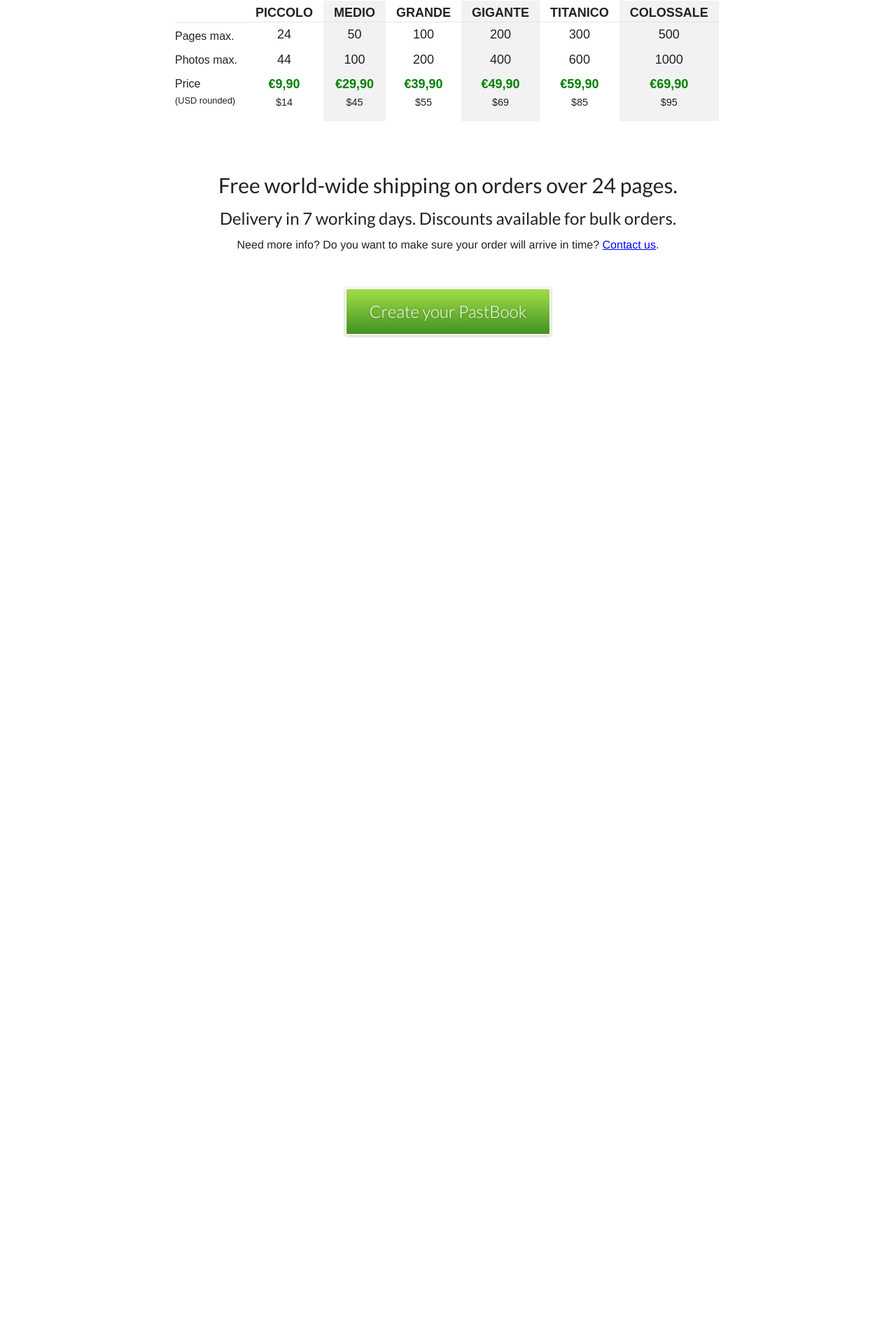
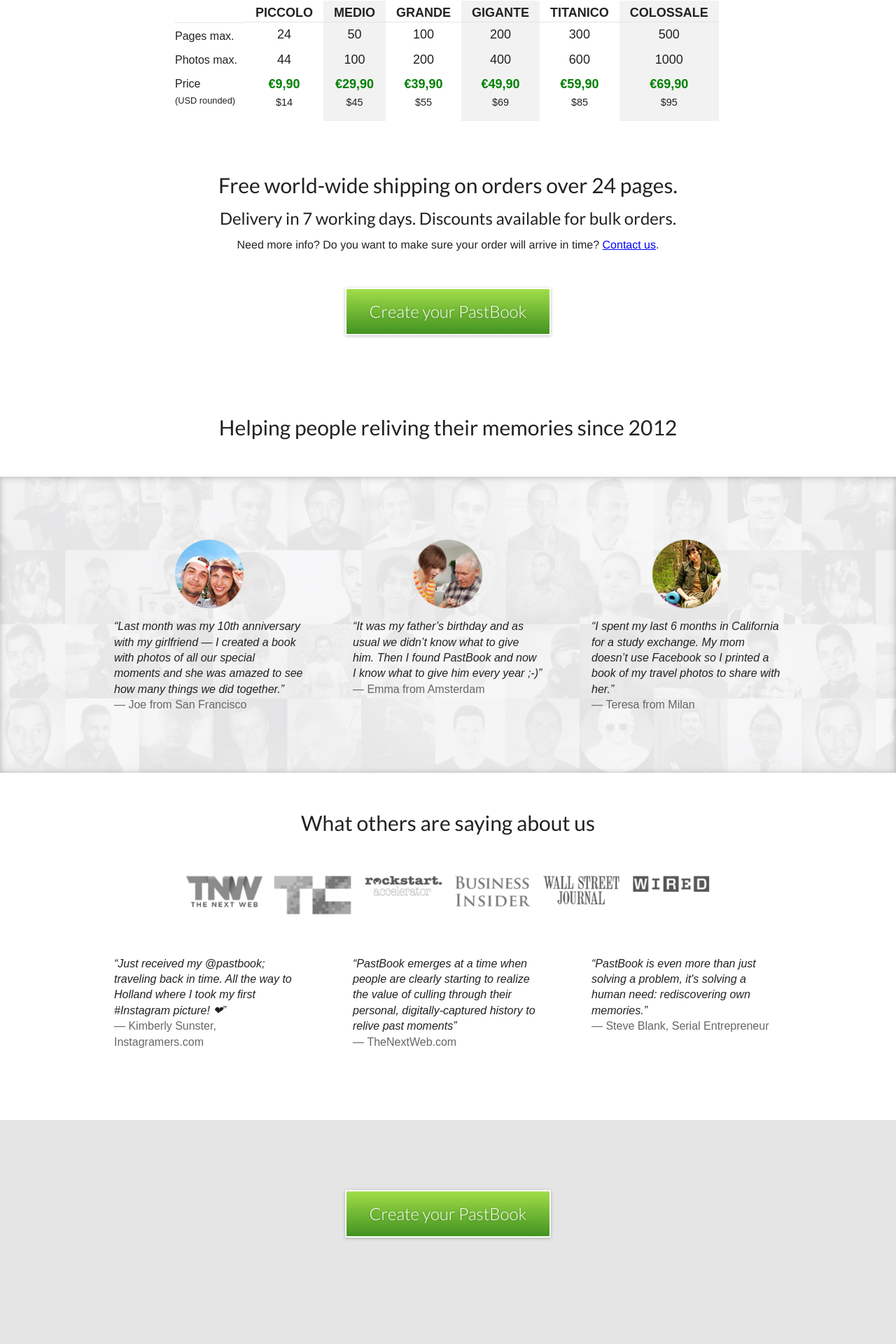
Before and after one commit to makiwara/pastbookdemo, a PHP site: page /new/index.html in a window 1280 px wide. Shown: the part 2600-4520 px from the top of the page at 70% size. Before the commit the page ends 3082 px from the top, so only its background shows below. Run offline with PHP 8.4, Linux system fonts and the light colour scheme; some libraries are stand-ins or nearby versions.

Commit message:
Done with completely new landing

```diff
--- a/new/css/main.css
+++ b/new/css/main.css
@@ -246,6 +246,31 @@
 
 .g-center-button.g-block { padding-top: 0 }
 
+#testimonials h1 { text-align: center; }
+#credits {
+    background-image: url(/new/img/bg-users.jpg);
+    background-size: cover;
+    box-shadow: inset 0px 1px 10px 0px rgba(0,0,0,0.25);
+}
+#credits .credits-txt { font-style: italic; }
+#credits .credits-name { color: #666666;}
+#brands h1 { text-align: center; margin-bottom: 20px; }
+#brands .brands-img { text-align: center; }
+#brands img { display:inline; height: 70px;}
+#brands .brands-txt { font-style: italic; }
+#brands .brands-name { color: #666666;}
+
+footer { text-align: center; line-height: 30px;}
+footer a { white-space: nowrap; margin: 10px; }
+footer a:link, footer a:visited { color: #000000; text-decoration: underline; }
+footer .footer-menu { margin-top: 50px; }
+footer .footer-copyright {
+    padding: 20px;
+    font-size: 14px;
+    line-height: 18px;
+    color: #666666;
+}
+
 
 /* ==========================================================================
    Media Queries
@@ -551,7 +637,29 @@
     #pricing .pricing-price strong { display: block; text-align: center; }
     .g-center-button a.g-button:link, .g-center-button a.g-button:visited,
     .g-center-button .g-button { margin: 0 auto 10px }
-
+    #credits .g-wrapper {
+        width: 1024px;
+        margin: 0 auto;
+    }
+    #credits .credits-one {
+        width: 271px;
+        padding: 35px;
+        float: left;
+    }
+    #credits .credits-one img {
+        display: block;
+        margin: 5px auto 15px;
+    }
+    #brands .g-wrapper {
+        width: 1024px;
+        margin: 0 auto;
+    }
+    #brands h1 { margin-bottom: 50px; }
+    #brands .brands-one {
+        width: 271px;
+        padding: 50px 35px;
+        float: left;
+    }
 }
 
 
--- a/new/index.html
+++ b/new/index.html
@@ -21,17 +21,17 @@
         <![endif]-->
 
         <nav class="g-background-white">
-            <a href="#top">Pastbook</a>
-            <a class="nav-current" href="#features">Features</a>
+            <a href="#pastbook">Pastbook</a>
+            <a href="#features">Features</a>
             <a href="#pricing">Pricing</a>
-            <a href="#credits">Testimonials</a>
+            <a href="#testimonials">Testimonials</a>
         </nav>
         <div class="nav"></div>
 
-        <section class="g-block" id="passbook">
+        <section class="g-block" id="pastbook">
             <div class="g-wrapper">
                 <img src="/new/img/logo.png">
-                <div class="passbook-box">
+                <div class="pastbook-box">
                     <h1>
                         Rediscover your past
                         with beautiful photo-albums
@@ -50,7 +50,6 @@
                 <iframe src="//player.vimeo.com/video/117092349" frameborder="0" webkitallowfullscreen mozallowfullscreen allowfullscreen></iframe>
             </div>
         </section>
-
         <section class="g-block g-background-white" id="features">
             <div class="g-wrapper features-instagram clearfix">
                 <div class="features-instagram-txt">
@@ -198,6 +197,102 @@
             </a>
         </section>
 
+        <section class="g-block g-background-white" id="testimonials">
+            <div class="g-wrapper">
+                <h1>Helping people reliving their memories since 2012</h1>
+            </div>
+        </section>
+        <section class="g-block" id="credits">
+            <div class="g-wrapper clearfix">
+                <div class="credits-one clearfix">
+                    <img src="/new/img/users1.png">
+                    <div class="credits-txt">
+                        “Last month was my 10th anniversary with my girlfriend — I created a book with photos of all our special moments and she was amazed to see how many things we did together.”
+                    </div>
+                    <div class="credits-name">
+                        — Joe from San Francisco
+                    </div>
+                </div>
+                <div class="credits-one clearfix">
+                    <img src="/new/img/users2.png">
+                    <div class="credits-txt">
+                        “It was my father’s birthday and as usual we didn’t know what to give him. Then I found PastBook and now I know what to give him every year ;-)”
+                    </div>
+                    <div class="credits-name">
+                        — Emma from Amsterdam
+                    </div>
+                </div>
+                <div class="credits-one clearfix">
+                    <img src="/new/img/users3.png">
+                    <div class="credits-txt">
+                        “I spent my last 6 months in California for a study exchange. My mom doesn’t use Facebook so I printed a book of my travel photos to share with her.”
+                    </div>
+                    <div class="credits-name">
+                        — Teresa from Milan
+                    </div>
+                </div>
+            </div>
+        </section>
+
+        <section class="g-block g-background-white clearfix" id="brands">
+            <div class="g-wrapper">
+                <h1>What others are saying about us</h1>
+                <div class="brands-img clearfix">
+                    <img src="/new/img/brands1.png">
+                    <img src="/new/img/brands2.png">
+                    <img src="/new/img/brands3.png">
+                    <img src="/new/img/brands4.png">
+                    <img src="/new/img/brands5.png">
+                    <img src="/new/img/brands6.png">
+                </div>
+                <div class="brands-one clearfix">
+                    <div class="brands-txt">
+                        “Just received my @pastbook; traveling back in time. All the way to Holland where I took my first #Instagram picture! ❤”
+                    </div>
+                    <div class="brands-name">
+                        — Kimberly Sunster, Instagramers.com
+                    </div>
+                </div>
+                <div class="brands-one clearfix">
+                    <div class="brands-txt">
+                        “PastBook emerges at a time when people are clearly starting to realize the value of culling through their personal, digitally-captured history to relive past moments”
+                    </div>
+                    <div class="brands-name">
+                        — TheNextWeb.com
+                    </div>
+                </div>
+                <div class="brands-one clearfix">
+                    <div class="brands-txt">
+                        “PastBook is even more than just solving a problem, it's solving a human need: rediscovering own memories.”
+                    </div>
+                    <div class="brands-name">
+                        — Steve Blank, Serial&nbsp;Entrepreneur
+                    </div>
+                </div>
+            </div>
+        </section>
+
+        <section class="g-block g-background-gray">
+        </section>
+        <section class="g-block g-background-gray g-center-button">
+            <a class="g-button" href="?">
+                Create your PastBook
+            </a>
+        </section>
+        <footer class="g-block g-background-gray">
+            <div class="footer-menu">
+                <a href="?">About us</a>
+                <a href="?">Blog &amp; Infos</a>
+                <span class="nowrap">
+                    <a href="?">Partnership &amp; Affiliation</a>
+                    <a href="?">Contact us</a>
+                </span>
+            </div>
+            <div class="footer-copyright">
+                Made with love in Amsterdam. <br>
+                Copyright © 2014 PastBook BV.
+            </div>
+        </footer>
 
 
         <!-- ================================================ -->
@@ -211,5 +306,18 @@
           ga('create', 'UA-58669119-1', 'auto');
           ga('send', 'pageview');
         </script>
+        <script type="text/javascript">
+        function highlight() {
+            $('nav a.nav-current').removeClass('nav-current');
+            var found = false;
+            var $found = false;
+            $('nav a').each(function(){
+                if ($(this.href.replace(/^.*#/, '#')).offset().top < $('body').scrollTop() + 200)
+                    $found = $(this);
+            })
+            if ($found) $found.addClass('nav-current');
+        }
+        $(function(){ $(window).scroll(highlight) })
+        </script>
     </body>
 </html>
```
Also changed, not shown: other parts of new/css/main.css (+93 -29 lines), new/img/bg-users.jpg (added), new/img/brands1.png (added), new/img/brands2.png (added), new/img/brands3.png (added), new/img/brands4.png (added), new/img/brands5.png (added), new/img/brands6.png (added), new/img/users1.png (added), new/img/users2.png (added), new/img/users3.png (added).
